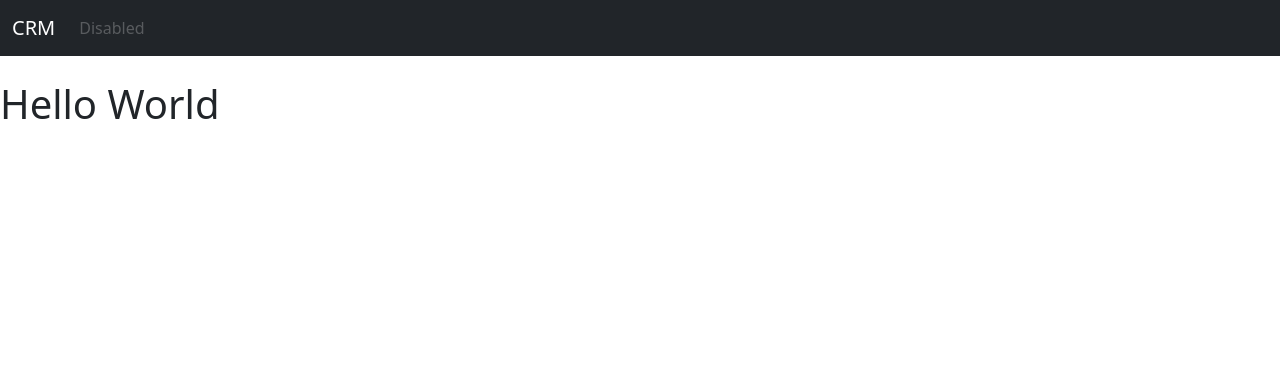
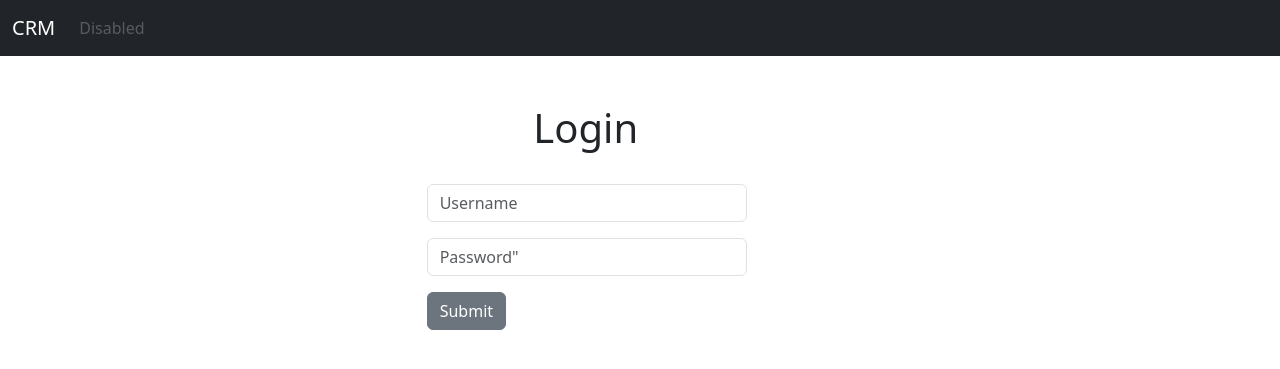
Before and after one commit to maaz-shahid99/CRM_App, a Django app: page / in a window 1280 px wide. Shown: the top 369 px of the page. Run offline with Django 4.2, Linux system fonts and the light colour scheme.

Commit message:
Login form created

```diff
--- /dev/null
+++ b/CRM/website/templates/forms.html
@@ -0,0 +1,29 @@
+{% if user.is_authenticated %}
+<h1>hello</h1>
+
+{% else %}
+<form method="POST" action="{ url 'home'%}">
+  {% csrf_token %}
+  <div class="mb-3">
+    <input
+      type="text"
+      class="form-control"
+      aria-describedby="emailHelp"
+      name="username"
+      placeholder="Username"
+      required
+    />
+  </div>
+  <div class="mb-3">
+    <input
+      type="password"
+      class="form-control"
+      name="password"
+      placeholder=Password"
+      required
+    />
+  </div>
+  <button type="Login" class="btn btn-secondary">Submit</button>
+</form>
+
+{% endif %}
--- a/CRM/website/templates/home.html
+++ b/CRM/website/templates/home.html
@@ -1,8 +1,9 @@
-{% extends 'base.html' %}
+{% extends 'base.html' %} {% block content %}
 
-
-{% block content %}
-
-<h1>Hello World</h1>
-
+<div class="col-md-6 offset-md-5">
+  <br />
+  <h1>Login</h1>
+  <br />
+</div>
+<div class="col-md-3 offset-md-4">{% include 'forms.html'%}</div>
 {% endblock %}
--- a/CRM/website/urls.py
+++ b/CRM/website/urls.py
@@ -3,5 +3,7 @@ from . import views
 
 urlpatterns = [
     path('', views.home, name='home'),
+    # path('login/', views.login, name='login'),
+    # path('logout/', views.logout, name='logout'),
 
 ]
--- a/CRM/website/views.py
+++ b/CRM/website/views.py
@@ -1,5 +1,40 @@
-from django.shortcuts import render
+from django.shortcuts import render, redirect
+from django.contrib.auth import authenticate, login, logout
+from django.contrib import messages
+
 
 # Create your views here.
 def home(request):
+    #Checking for login
+    if request.method == 'POST':
+        username = request.POST['username']
+        password = request.POST['password']
+
+        #Authenticate
+        user = authenticate(request, username=username, password=password)
+        if user is not None:
+            login(request, user)
+            messages.success(request, "You have been logged In!")
+            return redirect('home')
+
+        else:
+            messages.success(request, "There Was An Error Logging In, Please Try Again.")
     return render(request, 'home.html', {})
+
+# def login_user(request):
+    # #Checking for login
+    # if request.method == 'POST':
+    #     username = request.POST['username']
+    #     password = request.POST['password']
+
+    #     #Authenticate
+    #     user = authenticate(request, username=username, password=password)
+    #     if user is not None:
+    #         login(request, user)
+    #         messages.success(request, "You have been logged In!")
+    #         return redirect('home')
+
+    #     else:
+    #         messages.success(request, "There Was An Error Logging In, Please Try Again.")
+# def logout_user(request):
+#     pass
```
